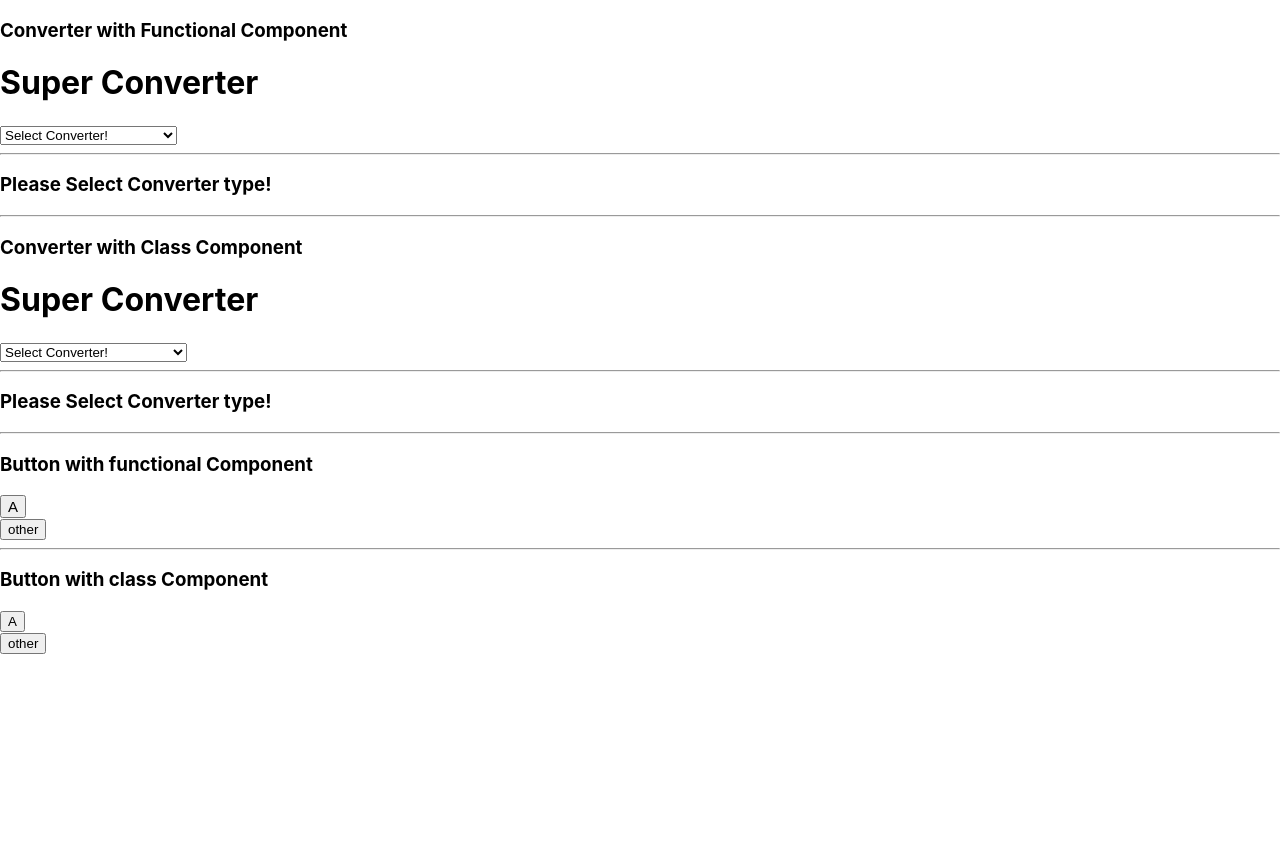
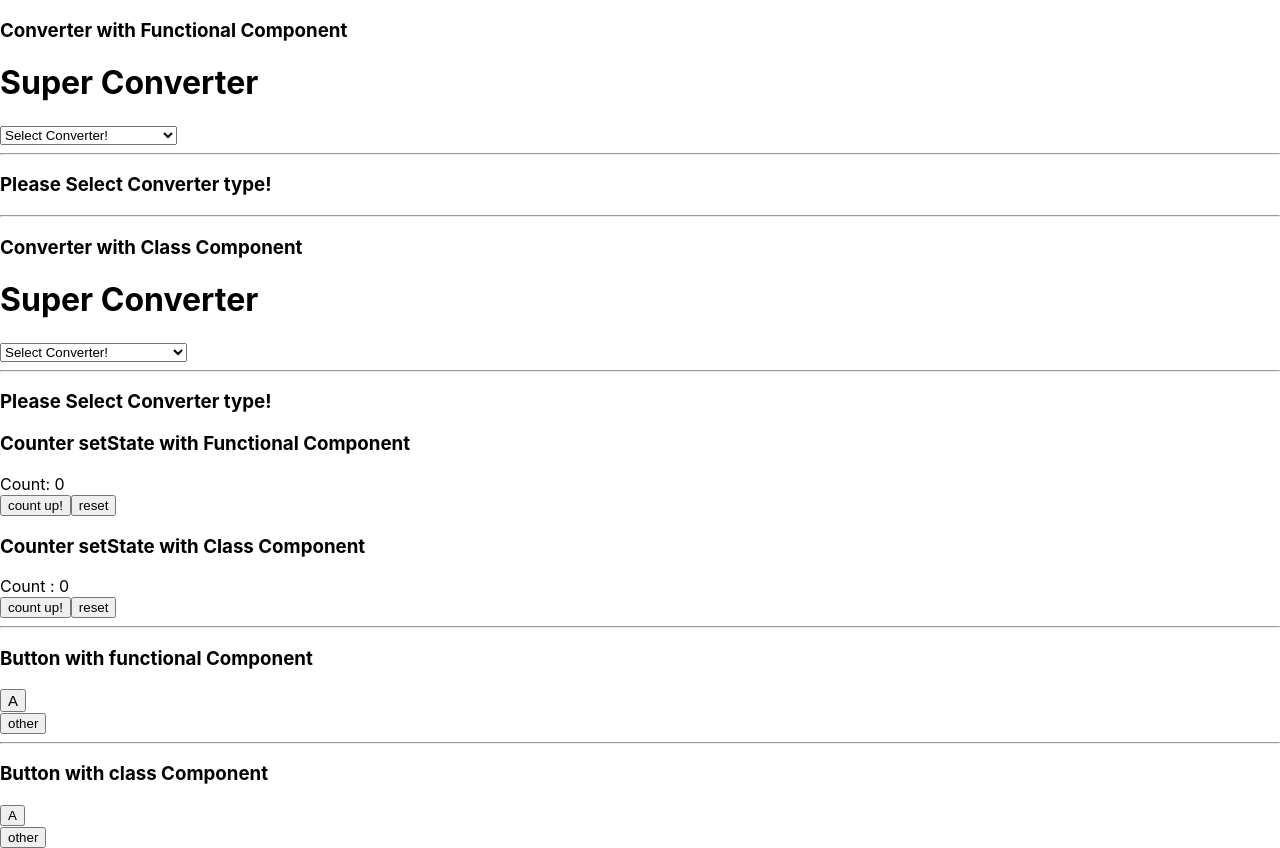
Before and after one commit to ericagong/ReactLab, a React (Create React App) app: page / in a window 1280 px wide. Before the commit the page ends 800 px from the top, so only its background shows below. Built offline with nearby package versions, Linux system fonts and the light colour scheme.

Commit message:
asynchronous state change

```diff
--- a/src/App.js
+++ b/src/App.js
@@ -4,6 +4,8 @@ import SuperConverter from "./components/state/function/SuperConverter";
 import ClassSuperConverter from "./components/state/class/ClassSuperConverter";
 import Button from "./components/props/function/Button";
 import ClassButton from "./components/props/class/ClassButton";
+import ClassCounter from "./components/state/class/ClassCounter";
+import Counter from "./components/state/function/Counter";
 
 // const MemorizedBtn = React.memo(Button);
 const MemorizedClassBtn = React.memo(ClassButton);
@@ -29,11 +31,19 @@ function App() {
   return (
     <div className='App'>
       <div className='stateLab'>
-        <h3>Converter with Functional Component</h3>
-        <SuperConverter></SuperConverter>
-        <hr />
-        <h3>Converter with Class Component</h3>
-        <ClassSuperConverter></ClassSuperConverter>
+        <div className='basicState'>
+          <h3>Converter with Functional Component</h3>
+          <SuperConverter></SuperConverter>
+          <hr />
+          <h3>Converter with Class Component</h3>
+          <ClassSuperConverter></ClassSuperConverter>
+        </div>
+        <div className='asynchronousState'>
+          <h3>Counter setState with Functional Component</h3>
+          <Counter hi='hi' />
+          <h3>Counter setState with Class Component</h3>
+          <ClassCounter hi='hi' />
+        </div>
       </div>
       <hr />
       <div className='propsLab'>
--- /dev/null
+++ b/src/components/state/class/ClassCounter.jsx
@@ -0,0 +1,55 @@
+import React from "react";
+
+class ClassCounter extends React.Component {
+  constructor(props) {
+    super(props);
+    this.state = {
+      count: 0,
+      hmm: 108,
+    };
+  }
+
+  countHandler = () => {
+    // Wrong way to use Asynchronous setState
+    // this.setState({ count: this.state.count + 1 });
+    // this.setState({ count: this.state.count + 1 });
+    // this.setState({ count: this.state.count + 1 });
+
+    // Correct way to use Asynchronous setState!
+    this.setState((state, props) => {
+      console.log(state);
+      console.log(props);
+      return {
+        count: state.count + 1,
+      };
+    });
+
+    this.setState(function (state, props) {
+      console.log(state);
+      console.log(props);
+      return {
+        count: state.count + 1,
+      };
+    });
+
+    this.setState((s, _) => ({
+      count: s.count + 1,
+    }));
+  };
+
+  resetHandler = () => {
+    this.setState({ count: 0 });
+  };
+
+  render() {
+    return (
+      <div>
+        <div>Count : {this.state.count}</div>
+        <button onClick={this.countHandler}>count up!</button>
+        <button onClick={this.resetHandler}>reset</button>
+      </div>
+    );
+  }
+}
+
+export default ClassCounter;
--- /dev/null
+++ b/src/components/state/function/Counter.jsx
@@ -0,0 +1,36 @@
+import React from "react";
+
+const Counter = (props) => {
+  let [count, setCount] = React.useState(0);
+  const countHandler = () => {
+    // Wrong way
+    // setCount(count + 1);
+    // setCount(count + 1);
+    // setCount(count + 1);
+
+    // Right way
+    setCount((count) => {
+      console.log(count);
+      return count + 1;
+    });
+
+    setCount(function (count) {
+      console.log(count);
+      return count + 1;
+    });
+
+    setCount((c) => c + 1);
+  };
+  const resetHandler = () => {
+    setCount(0);
+  };
+  return (
+    <div>
+      <div>Count: {count}</div>
+      <button onClick={countHandler}>count up!</button>
+      <button onClick={resetHandler}>reset</button>
+    </div>
+  );
+};
+
+export default Counter;
```
